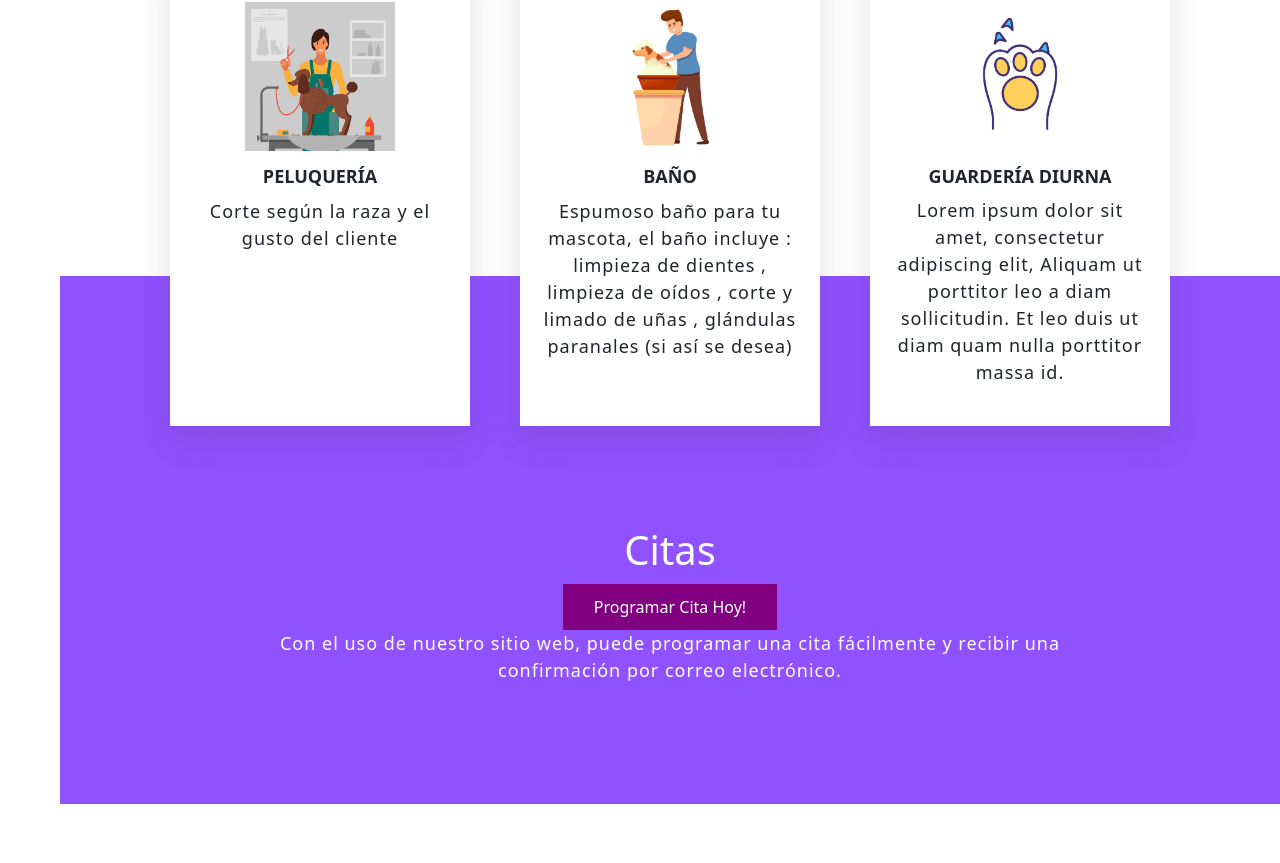
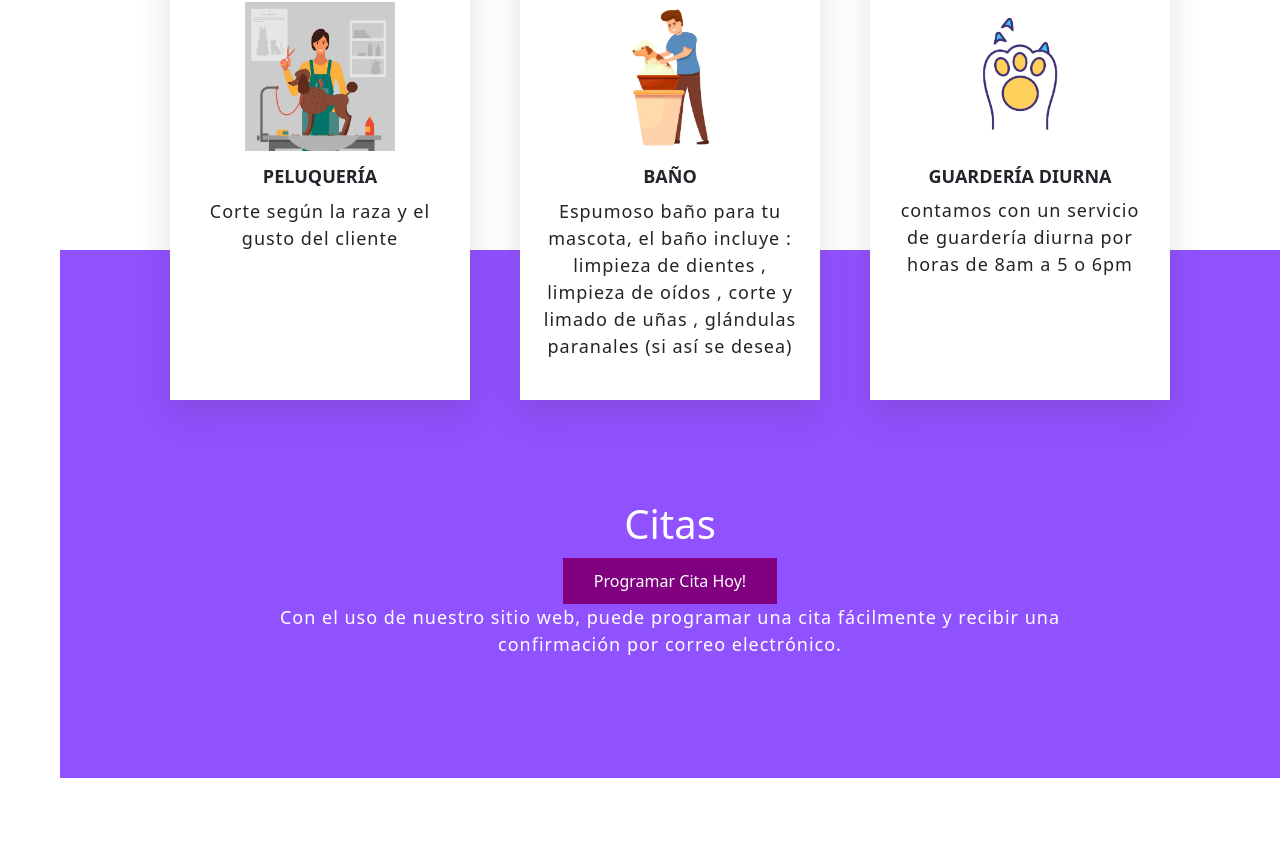
Before and after one commit to pharaoht/appointment-scheduler, a React (Create React App) app in the folder frontend/: page / in a window 1280 px wide. Shown: the part 1717-2580 px from the top of the page. Built offline with nearby package versions, Linux system fonts and the light colour scheme.

Commit message:
style changes

```diff
--- a/frontend/src/containers/Home/Home.jsx
+++ b/frontend/src/containers/Home/Home.jsx
@@ -58,7 +58,7 @@ const Home = () => (
                         </div>
                         <div>
                             <h2>Guardería Diurna</h2>
-                            <p>Lorem ipsum dolor sit amet, consectetur adipiscing elit, Aliquam ut porttitor leo a diam sollicitudin. Et leo duis ut diam quam nulla porttitor massa id.</p>
+                            <p>contamos con un servicio de guardería diurna por horas de 8am a 5 o 6pm </p>
                         </div>
                     </div>
                 </div>
```
